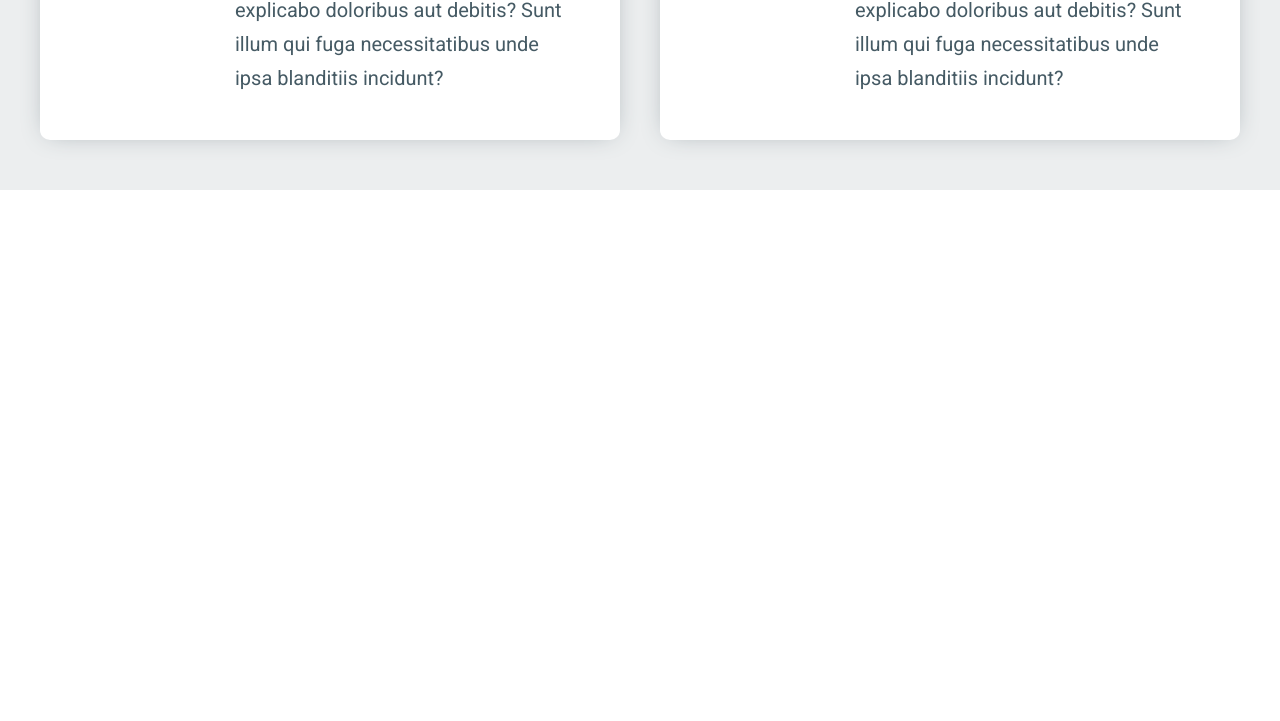
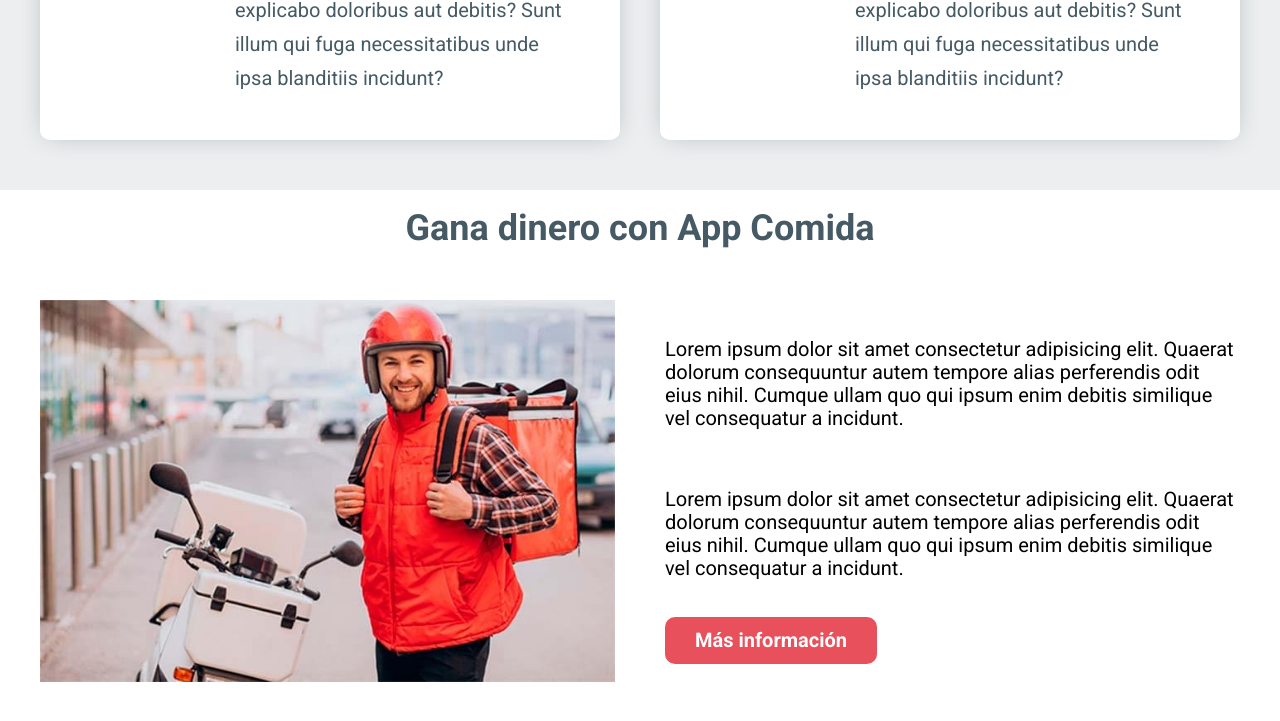
Before and after one commit to RogerCastillo877/deliveryapp-css, a website: page index.html in a window 1280 px wide. Shown: the part 4694-5415 px from the top of the page. Before the commit the page ends 4884 px from the top, so only its background shows below. Drawn offline with Linux system fonts and the light colour scheme.

Commit message:
delivers

```diff
--- a/index.html
+++ b/index.html
@@ -267,5 +267,19 @@
       </div>
     </div>
   </main>
+
+  <sectiion class="delivers">
+    <h2 class="delivers__heading">Gana dinero con App Comida</h2>
+    <div class="delivers__grid container">
+      <div class="delivers__image">
+        <img src="build/img/repartidor.jpg" alt="imagen repartidor">
+      </div>
+      <div class="delivers__content">
+        <p class="delivers__text">Lorem ipsum dolor sit amet consectetur adipisicing elit. Quaerat dolorum consequuntur autem tempore alias perferendis odit eius nihil. Cumque ullam quo qui ipsum enim debitis similique vel consequatur a incidunt.</p>
+        <p class="delivers__text">Lorem ipsum dolor sit amet consectetur adipisicing elit. Quaerat dolorum consequuntur autem tempore alias perferendis odit eius nihil. Cumque ullam quo qui ipsum enim debitis similique vel consequatur a incidunt.</p>
+        <a href="#" class="delivers__link">Más información</a>
+      </div>
+    </div>
+  </sectiion>
 </body>
 </html>
--- a/src/scss/app.scss
+++ b/src/scss/app.scss
@@ -4,3 +4,4 @@
 @use 'steps';
 @use 'testimonials';
 @use 'favorites';
+@use 'delivers';
--- /dev/null
+++ b/src/scss/delivers/_delivers.scss
@@ -0,0 +1,29 @@
+@use 'base/variables' as v;
+@use 'base/mixins' as m;
+
+.delivers {
+  padding: v.$separacion;
+
+  &__heading {
+    text-align: center;
+    color: v.$secundario;
+  }
+  &__grid {
+    @include m.tablet {
+      @include m.grid(2, v.$separacion)
+    }
+  }
+  &__content {
+    display: flex;
+    flex-direction: column;
+    justify-content: space-evenly;
+    align-items: flex-start;
+  }
+  &__texto {
+    line-height: 1.5;
+    color: v.$secundario;
+  }
+  &__link {
+    @include m.boton(v.$primario, v.$blanco)
+  }
+}
--- /dev/null
+++ b/src/scss/delivers/_index.scss
@@ -0,0 +1 @@
+@forward 'delivers';
```
Also changed, not shown: build/css/app.css, 1 other file.
